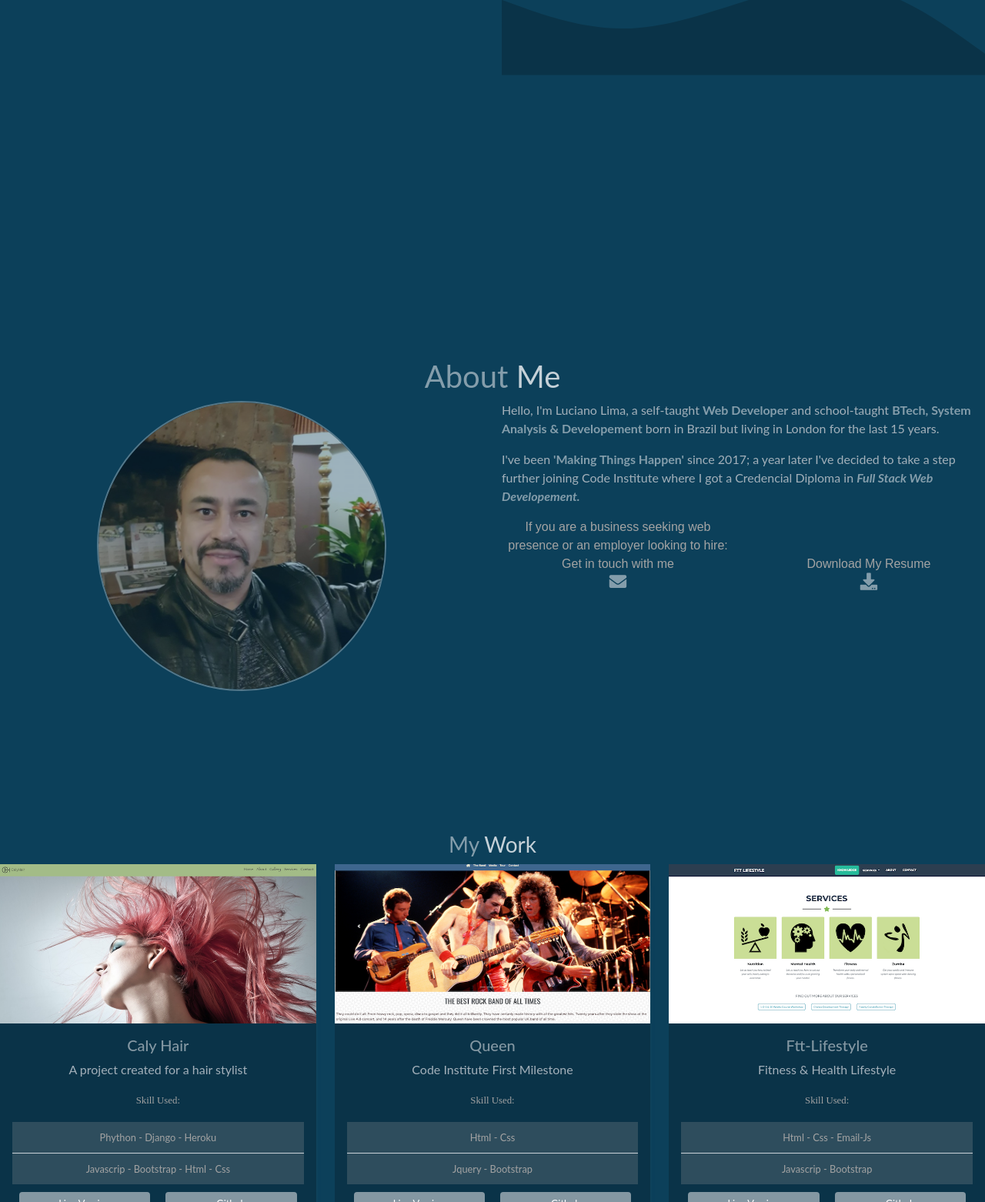
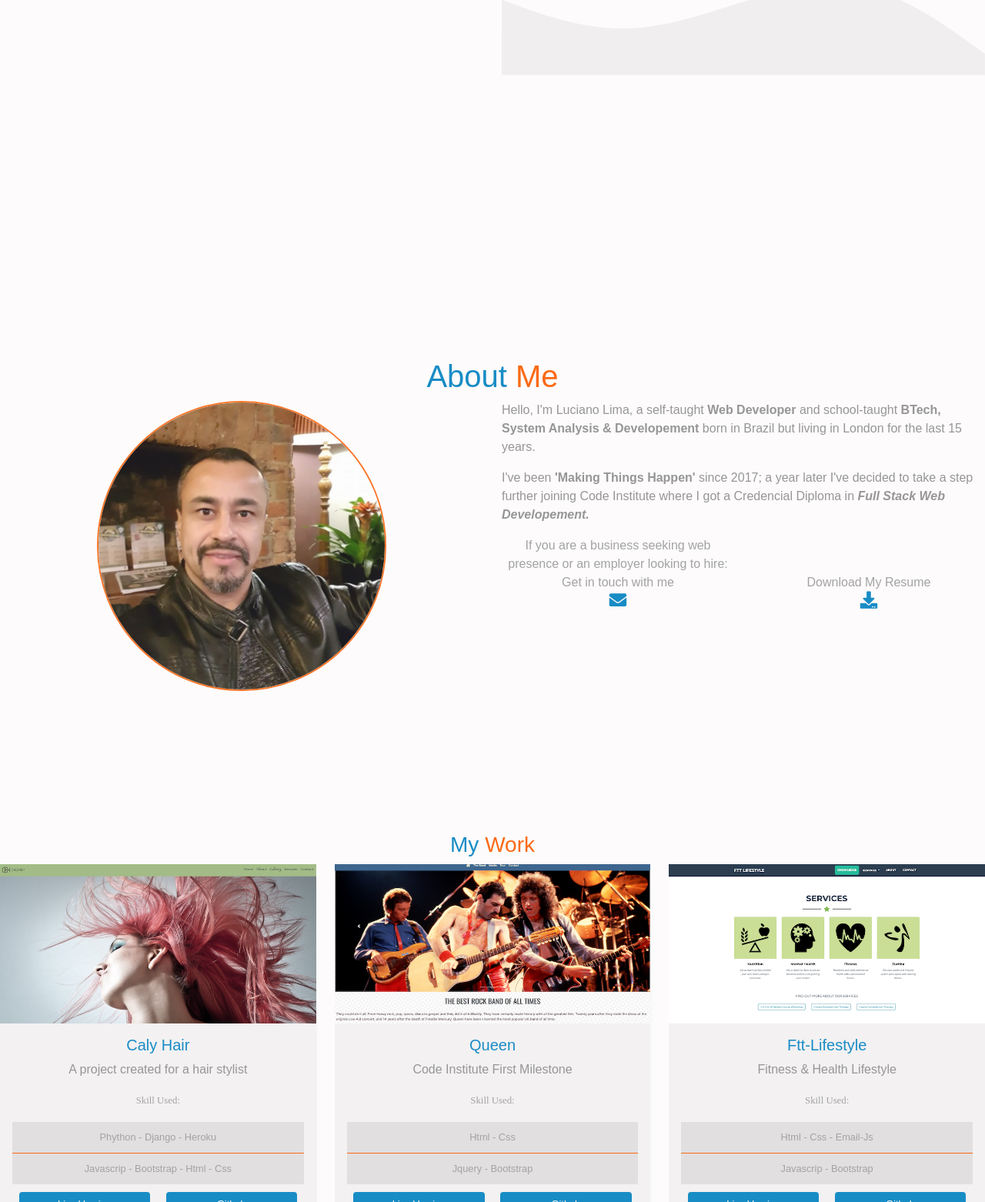
Before and after one commit to Luciano-Lima/Portfolio, a website: page index.html in a window 1280 px wide. Shown: the part 580-2142 px from the top of the page at 77% size. Drawn offline with nearby package versions, Linux system fonts and the light colour scheme.

Commit message:
Changed layout color

```diff
--- a/index.html
+++ b/index.html
@@ -55,7 +55,7 @@
 				<div class="col-lg-6 col-md-12 hero__secound-columm">
 					<img class="img-fluid hero__img" src="images/responsive-designs.png" alt="web-developer">
 					<svg class="wave-img" xmlns="http://www.w3.org/2000/svg" viewBox="0 0 1440 320">
-						<path fill="" fill-opacity="0.2"
+						<path fill="" fill-opacity="0.05"
 							d="M0,96L60,117.3C120,139,240,181,360,181.3C480,181,600,139,720,101.3C840,64,960,32,1080,58.7C1200,85,1320,171,1380,213.3L1440,256L1440,320L1380,320C1320,320,1200,320,1080,320C960,320,840,320,720,320C600,320,480,320,360,320C240,320,120,320,60,320L0,320Z">
 						</path>
 					</svg>
--- a/scss/_config.scss
+++ b/scss/_config.scss
@@ -1,14 +1,17 @@
-$primary-color: #a3b0ba;
-$secondary-color: #ebeef2d4;
+$primary-color: #969696;
+$secondary-color: rgb(251, 105, 20);
 
-$body-color: #0c405a;
+$background-color: rgb(253, 251, 251);
+$color: #fb6914;
 $footer-color: #c1c2c261;
-$heading-text: #f3f4f685;
+$heading-text: #188cc5;
 $portfolio-item: #a3a3a3;
 $portfolio-list-item: #a3a3a33b;
+$portfolio-background-color: #3a3f550d;
 $button-hover: $secondary-color;
+$nav-link-color: #074683;
 
-$card-form-background-color: #fdfaf6;
+$card-form-background-color: #f3f1f2;
 
 // Breakpoints
 $breakpoint-small: 576px;
--- a/scss/layouts/_about.scss
+++ b/scss/layouts/_about.scss
@@ -37,9 +37,9 @@
 	&__img {
 		width: 60%;
 		border-radius: 50%;
-		border: 2px solid $heading-text;
+		border: 2px solid $color;
 		transition: transform 0.8s;
-		opacity: 0.6;
+		opacity: 0.9;
 
 		&:hover {
 			transform: perspective(200px) rotateY(-2deg);
@@ -83,7 +83,3 @@
 		justify-content: center;
 	}
 }
-
-strong {
-	color: $heading-text;
-}
--- a/scss/layouts/_contact.scss
+++ b/scss/layouts/_contact.scss
@@ -30,21 +30,20 @@
     }
 
     &__form__group--label {
-        color: $heading-text;
+        color: $primary-color;
     }
 }
 
 .form-control {
-    color: #7b8285;
-    background-color: $card-form-background-color;
+    background-color: $portfolio-background-color;
     border: 1px solid $card-form-background-color;
-    box-shadow: 0px 0px 3px 0px #f1e1a6;
+    box-shadow: 0px 0px 2px 0px $color;
     transition: all .3s ease-in-out;
 
     &:focus {
-        color: #c5d1d8;
-        background-color: #0c405a;
+        // color: #c5d1d8;
+        // background-color: #fff;
         border: 1px solid $card-form-background-color;
-        box-shadow: 0px 0px 3px 0px #f1e1a6;
+        box-shadow: 0px 0px 1px 0px $color;
     }
 }
--- a/scss/layouts/_navbar.scss
+++ b/scss/layouts/_navbar.scss
@@ -2,7 +2,7 @@
 
 .navbar {
 	padding: 0 2.5rem;
-    box-shadow: 0px -10px 25px 0px $heading-text;
+	box-shadow: 0px -60px 203px 0px $color;
 
 	@media (max-width: $breakpoint-small) {
 		padding: 0;
@@ -27,14 +27,14 @@
 
 	.nav-link {
 		font-style: italic;
-		color: $secondary-color!important;
+		color: $heading-text !important;
 		font-size: inherit;
 
 		&:hover {
-			color: $heading-text!important;
+			color: $color !important;
 			text-underline-position: under;
 			text-decoration: underline;
-			text-decoration-color: $secondary-color;
+			text-decoration-color: $heading-text;
 		}
 	}
 }
--- a/scss/layouts/_portfolio.scss
+++ b/scss/layouts/_portfolio.scss
@@ -2,7 +2,7 @@
 
 .portfolio {
     &__card {
-        background-color: #0a3348;
+        background-color: $portfolio-background-color;
         border: none;
         box-shadow: 5px 14px 10px -14px $heading-text;
         transition-duration: .8s;
--- a/scss/layouts/_typography.scss
+++ b/scss/layouts/_typography.scss
@@ -3,11 +3,9 @@
 body {
 	line-height: 1.5rem;
 	font-size: 1rem;
-	font-family: 'Lato', sans-serif;
-	background: #0c405a;
+	font-family: 'Quicksand', sans-serif;
 
 	p {
-		font-style: inherit;
 		color: $primary-color;
 	}
 
--- a/scss/style.scss
+++ b/scss/style.scss
@@ -14,10 +14,11 @@
     padding: 0;
 }
 
-html, body {
+body {
     height: 100%;
+    background: $background-color;
+    color: $color;
 }
-
 
 .wrapper {
     max-width: 1366px;
```
Also changed, not shown: scss/style.css, 2 other files.
